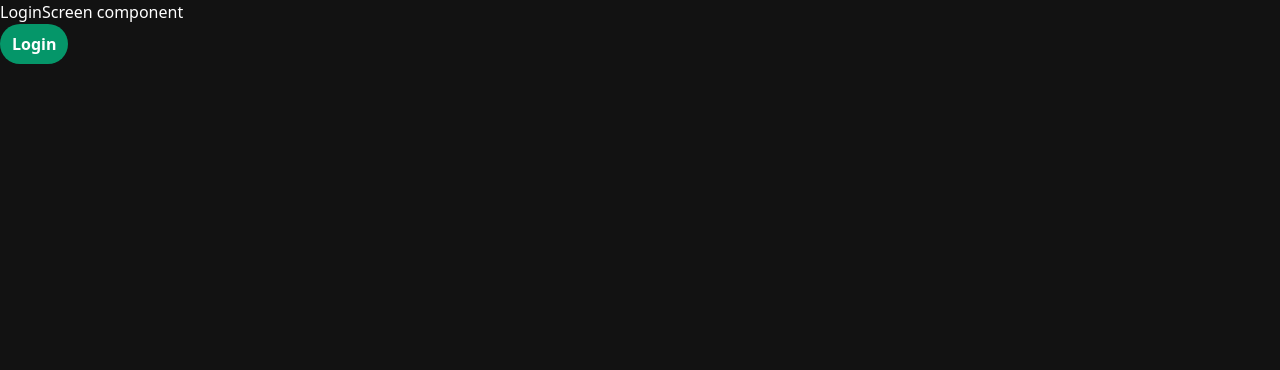
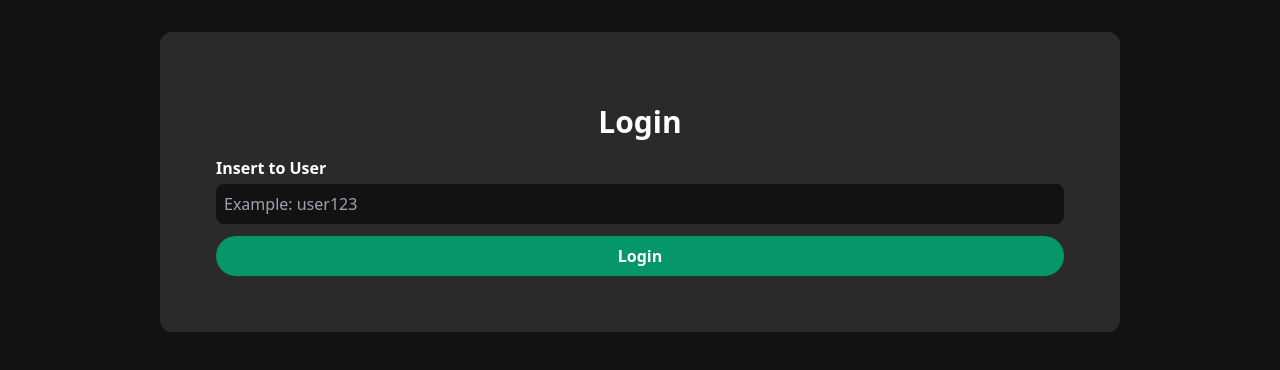
Before and after one commit to maximopeoficiales/react-ts-heroes-app, a React (Create React App) app: page /login in a window 1280 px wide. Shown: the top 370 px of the page. Built offline with nearby package versions, Linux system fonts and the light colour scheme; the HTML template or start-up script is replaced by a standard one.

Commit message:
ADD: login

```diff
--- a/src/components/login/LoginScreen/LoginScreen.tsx
+++ b/src/components/login/LoginScreen/LoginScreen.tsx
@@ -1,7 +1,9 @@
 import { useContext } from "react";
+import { useForm } from "../../../hooks/useForm";
 import { RouteComponentProps } from "react-router-dom";
 import { AuthContext } from "../../../auth/AuthContext";
 import { Action, User } from "../../../auth/authReducer";
+import Container from "../../utils/Container/Container";
 
 // de esta manera extiendo de RouteComponentProps
 interface MyProps extends RouteComponentProps<any> {}
@@ -11,28 +13,54 @@ const LoginScreen = (props: MyProps) => {
   props = { ...defaultProps, ...props };
   const { history } = props;
 
+  const { formValues, handlerChange } = useForm<{ username: string }>({
+    username: "",
+  });
   const { dispatch } = useContext(AuthContext);
-
-  const handlerClick = () => {
+  const { username } = formValues;
+  const handlerSubmit = (e: React.FormEvent) => {
+    e.preventDefault();
+    if (username.trim() === "") {
+      return;
+    }
     // cuando haga login redireccionara a la ruta que quizo acceder
     const lastPath = localStorage.getItem("lastPath") || "/";
-    const userLogin: User = { name: "maximo", logged: true };
+    const userLogin: User = { name: username, logged: true };
 
     dispatch({ type: Action.LOGIN, payload: userLogin });
     history.replace(lastPath);
   };
 
   return (
-    <div data-testid="LoginScreen" className="row justify-content-center">
-      <div className="text-white col-md-10">
-        <h1>LoginScreen component</h1>
-        <button
-          onClick={handlerClick}
-          className="px-3 py-2 font-bold text-white duration-75 ease-out delay-75 transform scale-100 bg-green-600 rounded-full active:scale-75 active:bg-green-800 "
-        >
-          Login
-        </button>
-      </div>
+    <div data-testid="LoginScreen" className="text-white">
+      <Container>
+        <h2 className="my-4 text-3xl font-bold text-center">Login</h2>
+        <form method="post" onSubmit={handlerSubmit}>
+          <div className="flex flex-col my-2 ">
+            <label htmlFor="username" className="text-base font-bold">
+              Insert to User
+            </label>
+            <input
+              value={username}
+              onChange={handlerChange}
+              type="text"
+              className="p-2 my-1 border-none rounded-lg outline-none bg-heroBlack text-heroWhite"
+              name="username"
+              autoComplete="off"
+              id="username"
+              placeholder="Example: user123"
+            />
+          </div>
+
+          <button
+            type="submit"
+            // onClick={}
+            className="w-full px-3 py-2 font-bold duration-75 ease-out delay-75 transform scale-100 bg-green-600 rounded-full active:scale-75 active:bg-green-800 "
+          >
+            Login
+          </button>
+        </form>
+      </Container>
     </div>
   );
 };
--- a/src/components/ui/Navbar.tsx
+++ b/src/components/ui/Navbar.tsx
@@ -68,7 +68,7 @@ const Navbar = (props: MyProps) => {
               </div>
             </div>
             <div className="absolute inset-y-0 right-0 flex items-center pr-2 sm:static sm:inset-auto sm:ml-6 sm:pr-0">
-              {user && <p className="text-white">{user.name}</p>}
+              {user && <p className="mx-2 font-bold text-white">{user.name}</p>}
               <button
                 onClick={handlerLogout}
                 className="px-3 py-2 font-bold text-white duration-75 ease-out delay-75 transform scale-100 bg-green-600 rounded-full active:scale-75 active:bg-green-800 "
--- a/tailwind.config.js
+++ b/tailwind.config.js
@@ -18,6 +18,11 @@ module.exports = {
           DEFAULT: '#2A2A2A',
           dark: '#2A2A2A',
         },
+        heroBlackPrimary: {
+          light: '#2B2B2B',
+          DEFAULT: '#2B2B2B',
+          dark: '#2B2B2B',
+        },
         heroPrimary: {
           dark: '#0078F2',
           DEFAULT: '#0078F2',
@@ -33,6 +38,7 @@ module.exports = {
     extend: {
       backgroundColor: ['active'],
       scale: ['active'],
+      borderWidth: ['active','hover', 'focus'],
     }
   },
   plugins: [],
```
